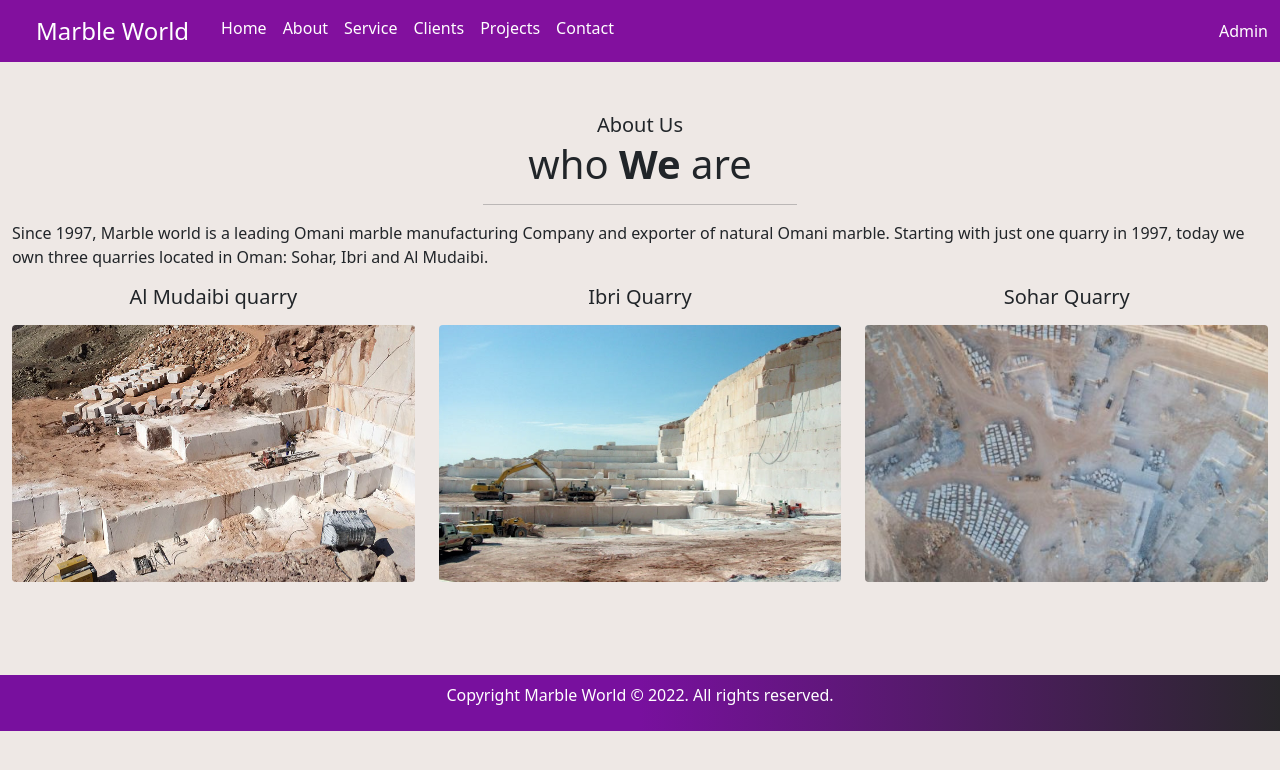
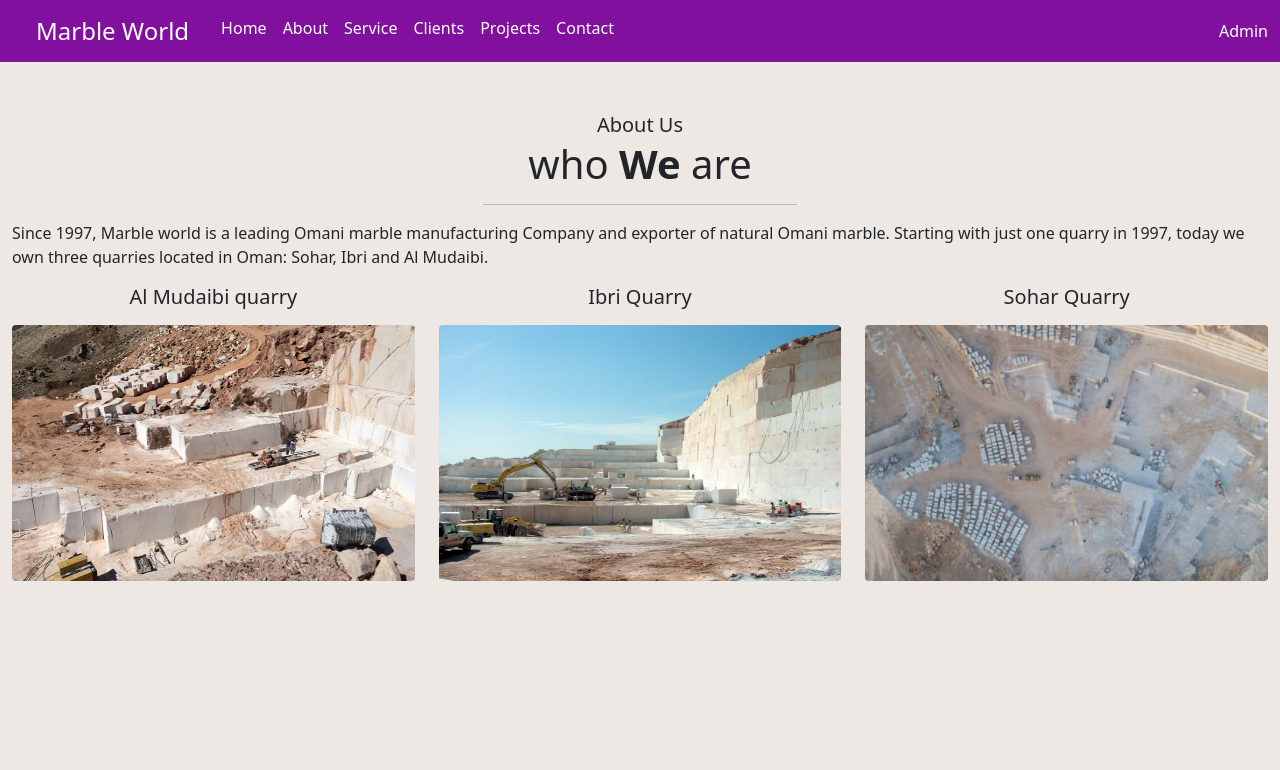
Before and after one commit to Raja0514/Mern_Web, a React (Create React App) app: page /About in a window 1280 px wide. Shown: the top 770 px of the page. Built offline with nearby package versions, Linux system fonts and the light colour scheme; a web font is replaced by a local one.

Commit message:
gjjhjhjhjh

```diff
--- a/src/App.js
+++ b/src/App.js
@@ -6,7 +6,6 @@ import Home from "./Components/Home";
 import About from "./Components/About";
 import Services from "./Components/Services";
 import Contact from "./Components/Contact";
-import Footer from "./Components/Footer";
 import Login from "./Components/Login";
 import Project from "./Components/Project";
 import Client from "./Components/Client";
@@ -46,7 +45,7 @@ const App = () => {
           element={<Viewproject />}
         />
       </Routes>
-      <Footer />
+
     </>
   );
 };
--- a/src/Components/About.jsx
+++ b/src/Components/About.jsx
@@ -21,7 +21,7 @@ const About = () => {
             </div>
           </div>
           <div className="row mb-5 ">
-            <div className="col">
+            <div className="col-md-4">
               <h5 className="text-center mb-3 ">Al Mudaibi quarry</h5>
               <img
                 src="/assets/quarry1.jpg"
@@ -29,7 +29,7 @@ const About = () => {
                 className="contact-file1"
               />
             </div>
-            <div className="col">
+            <div className="col-md-4">
               <h5 className="text-center mb-3 ">Ibri Quarry</h5>
               <img
                 src="/assets/quarry2.jpg"
@@ -37,7 +37,7 @@ const About = () => {
                 className="contact-file1"
               />
             </div>
-            <div className="col">
+            <div className="col-md-4">
               <h5 className="text-center mb-3 ">Sohar Quarry</h5>
               <img
                 src="/assets/quarry3.jpg"
--- a/src/Components/Footer.jsx
+++ /dev/null
@@ -1,19 +0,0 @@
-import React from "react";
-const Footer = () => {
-  return (
-    <section className="#">
-      <div className="footer">
-        <div className="container">
-          <div className="row  p-2  ">
-            <div className="col">
-              <div className="text-white text-center">
-                <p>Copyright Marble World © 2022. All rights reserved.</p>
-              </div>
-            </div>
-          </div>
-        </div>
-      </div>
-    </section>
-  );
-};
-export default Footer;
--- a/src/Components/Services.jsx
+++ b/src/Components/Services.jsx
@@ -14,7 +14,7 @@ const Services = () => {
           </div>
         </div>
           <div className="row mb-5  ">
-            <div className="col mb-3">
+            <div className="col-md-4 mb-3">
               <h5 className="text-center mb-3 ">IFB -Wj</h5>
               <img
                 src="/assets/flow3.jpg"
@@ -23,13 +23,13 @@ const Services = () => {
               />
             </div>
 
-            <div className="col mb-3">
+            <div className="col-md-4 mb-3">
               <h5 className="text-center mb-3">NOAT-CNC Matrix</h5>
               <img src="/assets/jpk.jpg" alt="err"
               className="contact-file1 " />
             </div>
 
-            <div className="col mb-3">
+            <div className="col-md-4 mb-3">
               <h5 className="text-center mb-3 ">Dynamic- XD Wj</h5>
               <img
                 src="/assets/flow2.jpg"
```
